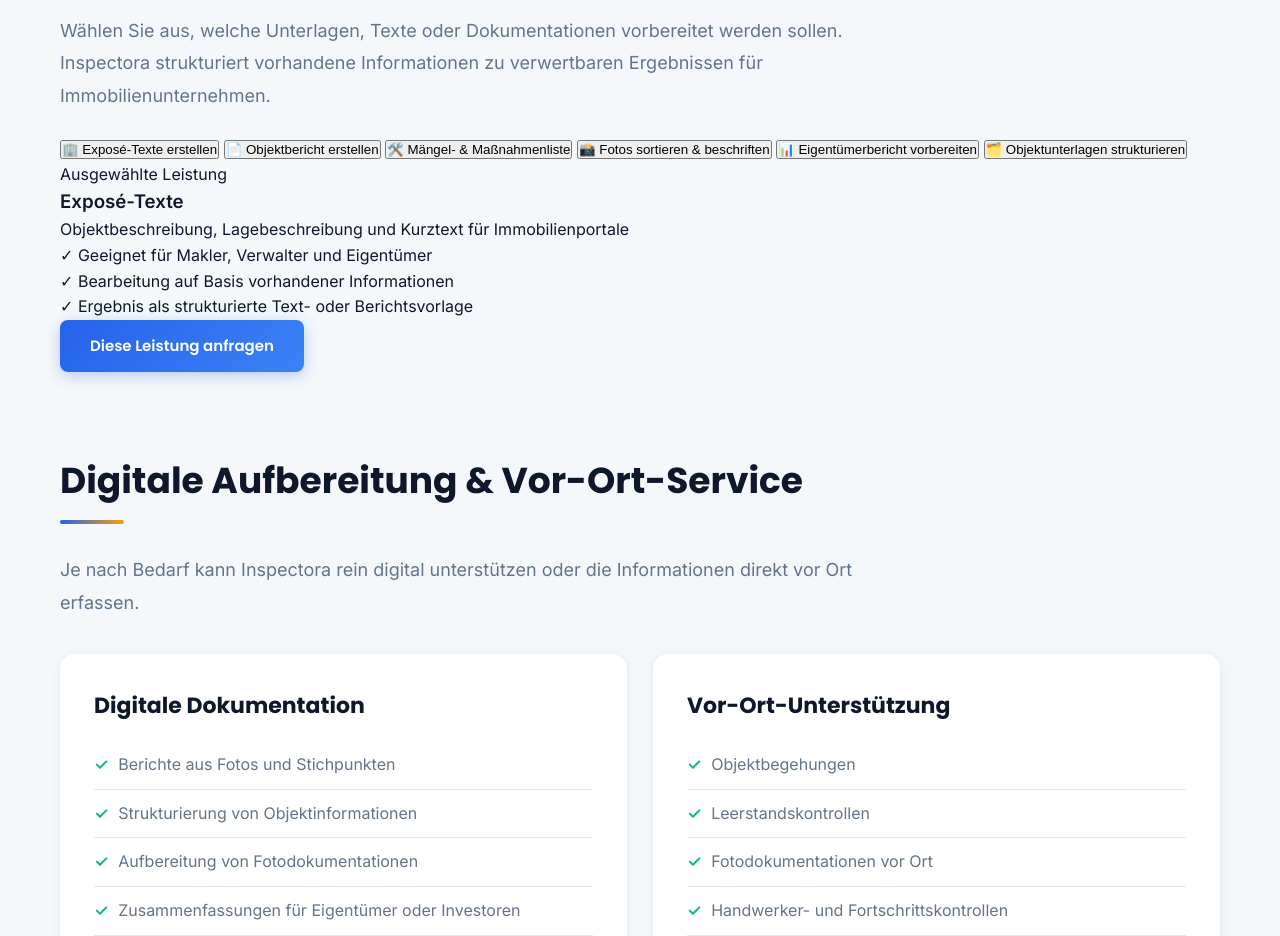
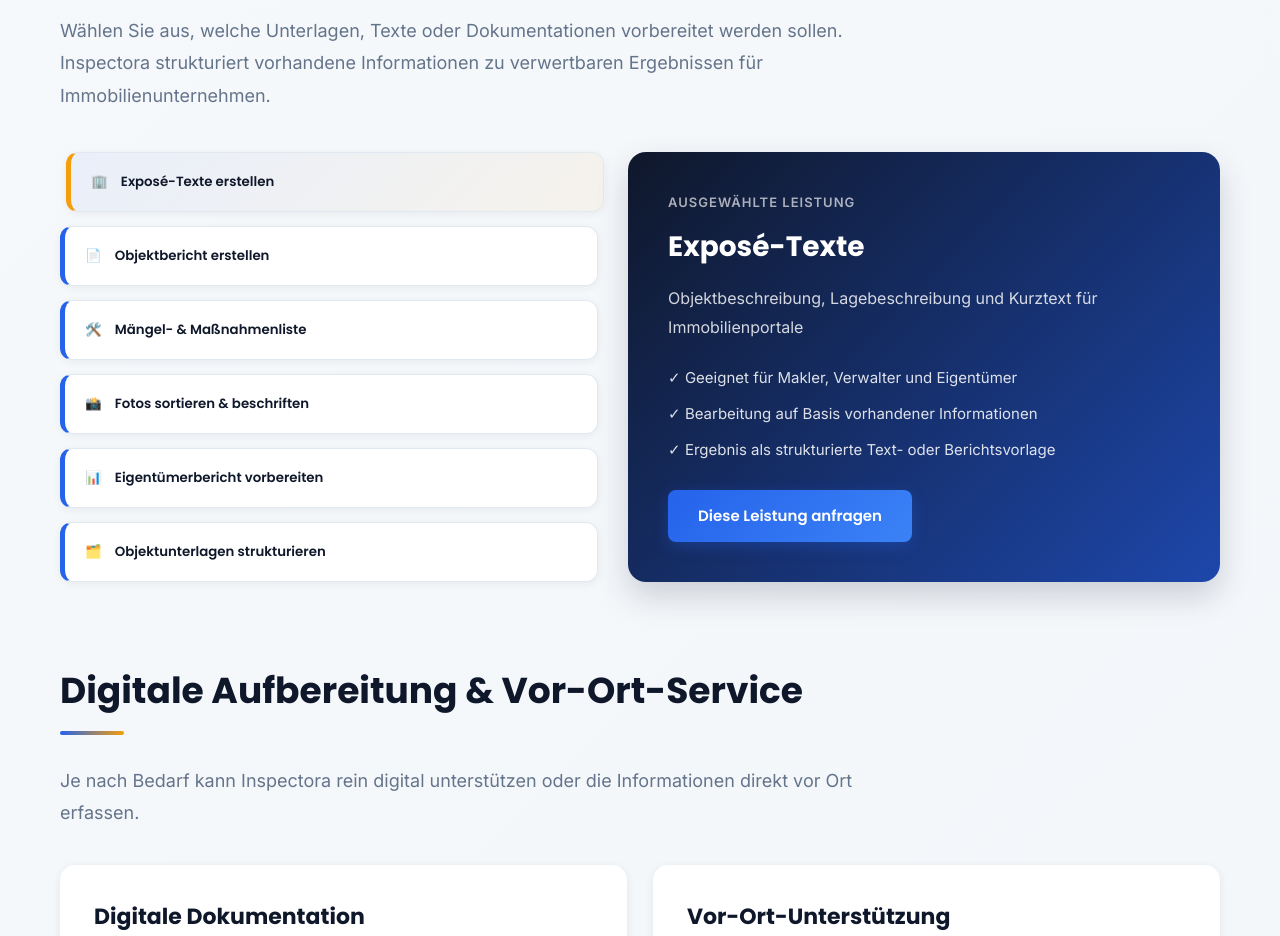
Before and after one commit to fabiofnz/Inspectora, a plain HTML site: page index.html in a window 1280 px wide. Shown: the part 2780-3716 px from the top of the page. Drawn offline with nearby package versions, Linux system fonts and the light colour scheme.

Commit message:
index.html aktualisieren

```diff
--- a/index.html
+++ b/index.html
@@ -658,6 +658,94 @@ footer {
   }
 }
 
+/* Inspectora Studio */
+
+.studio-layout {
+  display: grid;
+  grid-template-columns: 1fr 1.1fr;
+  gap: 30px;
+  margin-top: 40px;
+}
+
+.studio-options {
+  display: grid;
+  gap: 14px;
+}
+
+.studio-option {
+  background: white;
+  border: 1px solid var(--gray-200);
+  border-left: 5px solid var(--primary);
+  border-radius: 12px;
+  padding: 18px 20px;
+  text-align: left;
+  font-family: 'Poppins', sans-serif;
+  font-weight: 600;
+  color: var(--dark);
+  cursor: pointer;
+  box-shadow: 0 2px 8px rgba(15, 23, 42, 0.06);
+  transition: all 0.25s ease;
+}
+
+.studio-option span {
+  margin-right: 10px;
+}
+
+.studio-option:hover,
+.studio-option.active {
+  transform: translateX(6px);
+  border-left-color: var(--secondary);
+  background: linear-gradient(135deg, rgba(37, 99, 235, 0.06), rgba(245, 158, 11, 0.06));
+}
+
+.studio-preview {
+  background: linear-gradient(135deg, var(--dark), var(--primary-dark));
+  color: white;
+  border-radius: 18px;
+  padding: 40px;
+  box-shadow: 0 14px 32px rgba(15, 23, 42, 0.18);
+}
+
+.preview-label {
+  color: rgba(255,255,255,0.65);
+  font-size: 13px;
+  text-transform: uppercase;
+  letter-spacing: 1px;
+  margin-bottom: 12px;
+  font-weight: 700;
+}
+
+.studio-preview h3 {
+  font-family: 'Poppins', sans-serif;
+  font-size: 28px;
+  margin-bottom: 14px;
+}
+
+.studio-preview p {
+  color: rgba(255,255,255,0.82);
+  font-size: 16px;
+  line-height: 1.8;
+  margin-bottom: 25px;
+}
+
+.studio-checklist {
+  display: grid;
+  gap: 12px;
+  margin-bottom: 28px;
+  color: rgba(255,255,255,0.86);
+  font-size: 15px;
+}
+
+@media (max-width: 768px) {
+  .studio-layout {
+    grid-template-columns: 1fr;
+  }
+
+  .studio-preview {
+    padding: 28px;
+  }
+}
+
 </style>
 </head>
 
```
